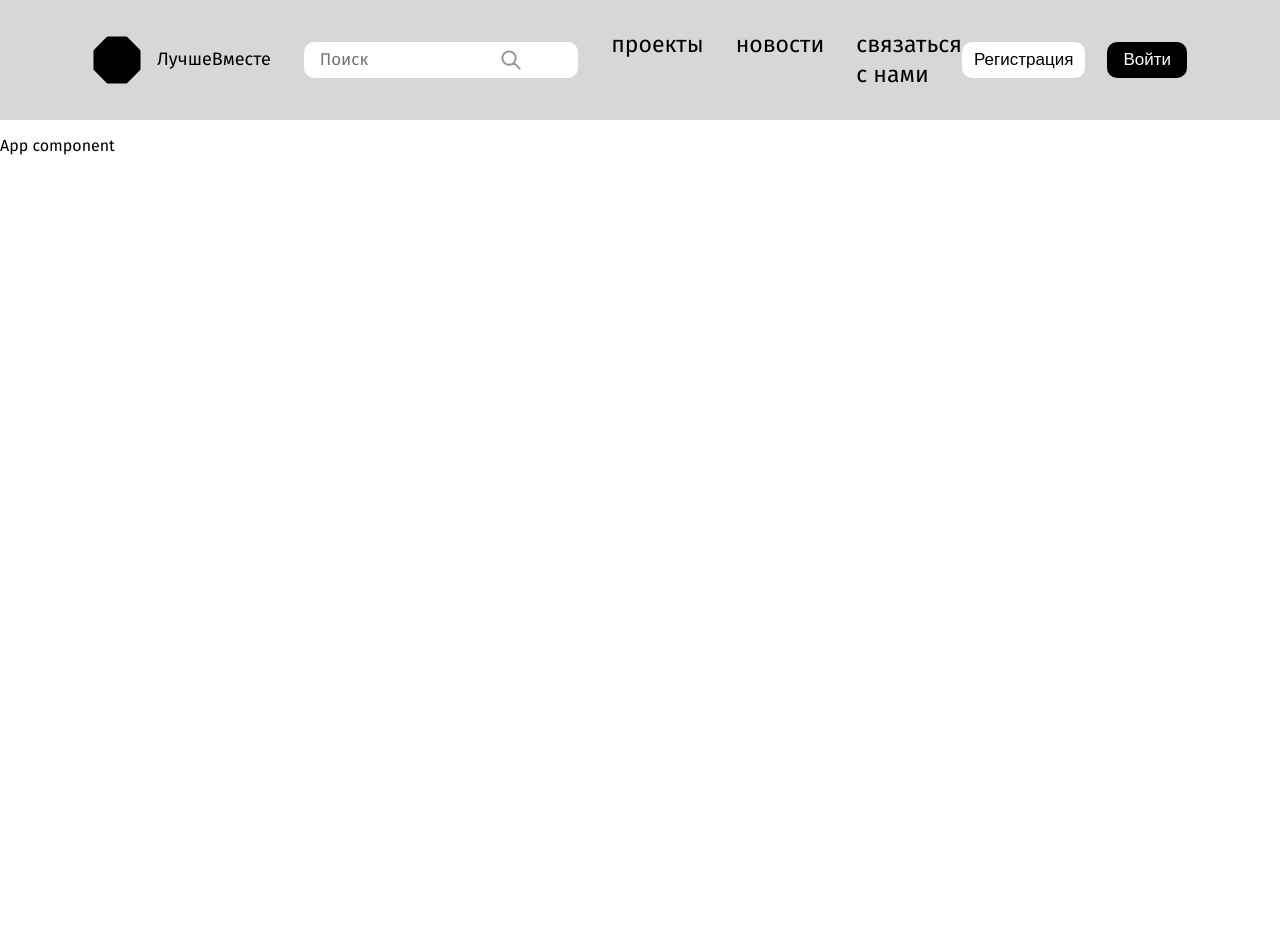
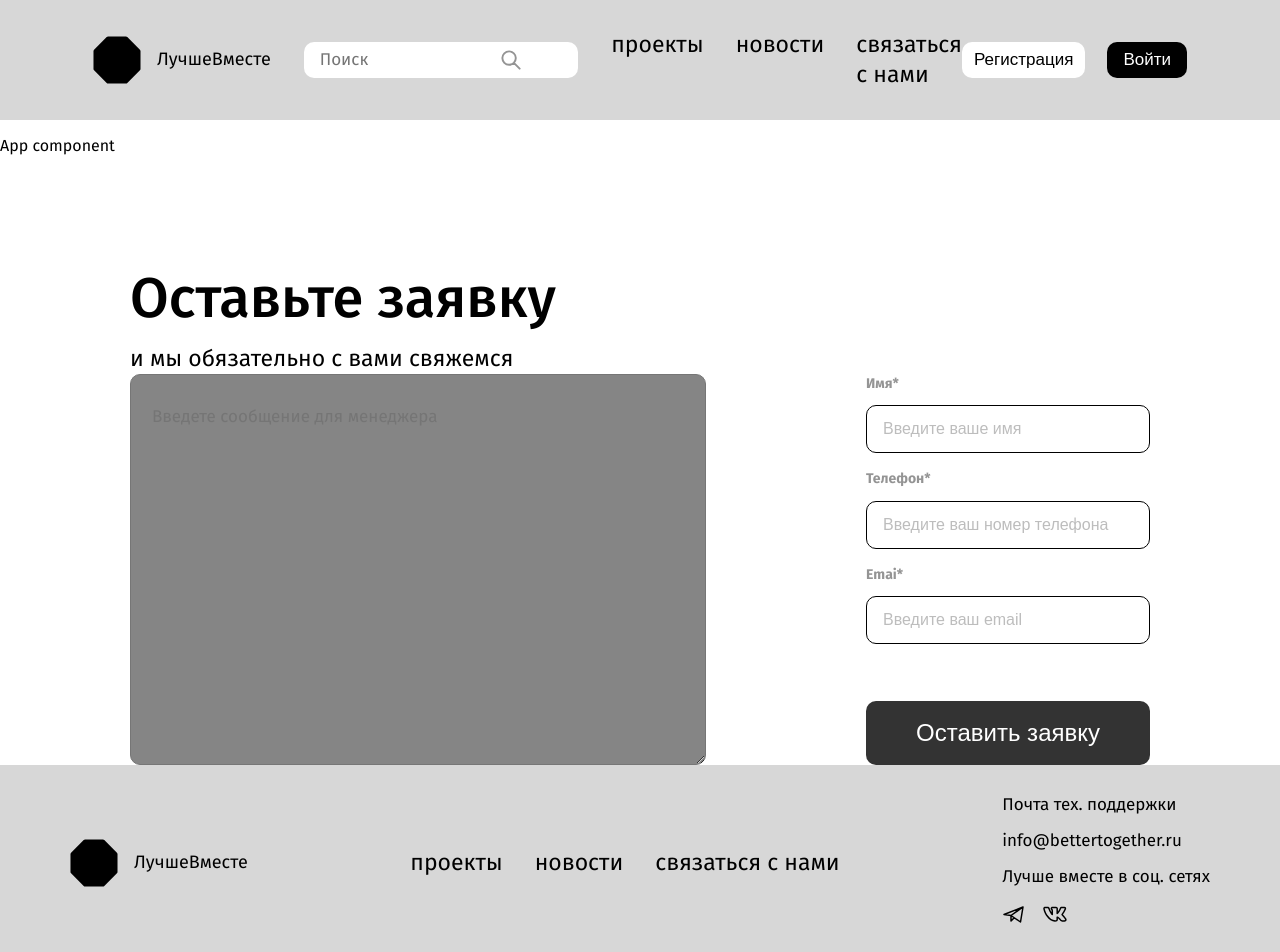
Before and after one commit to volunteers-for-city-projects/volunteers-frontend, a React (Create React App) app: page / in a window 1280 px wide. Shown: the top 952 px of the page. Before the commit the page ends 800 px from the top, so only its background shows below. Built offline with nearby package versions, Linux system fonts and the light colour scheme.

Commit message:
feat(app): add Request, Footer components

```diff
--- a/src/components/App/App.jsx
+++ b/src/components/App/App.jsx
@@ -1,4 +1,6 @@
 import Header from '../Header/Header';
+import Footer from '../Footer/Footer';
+import Request from '../Request/Request';
 
 function App() {
 	return (
@@ -7,6 +9,8 @@ function App() {
 			<div>
 				<p>App component</p>
 			</div>
+			<Request />
+			<Footer />
 		</>
 	);
 }
```
